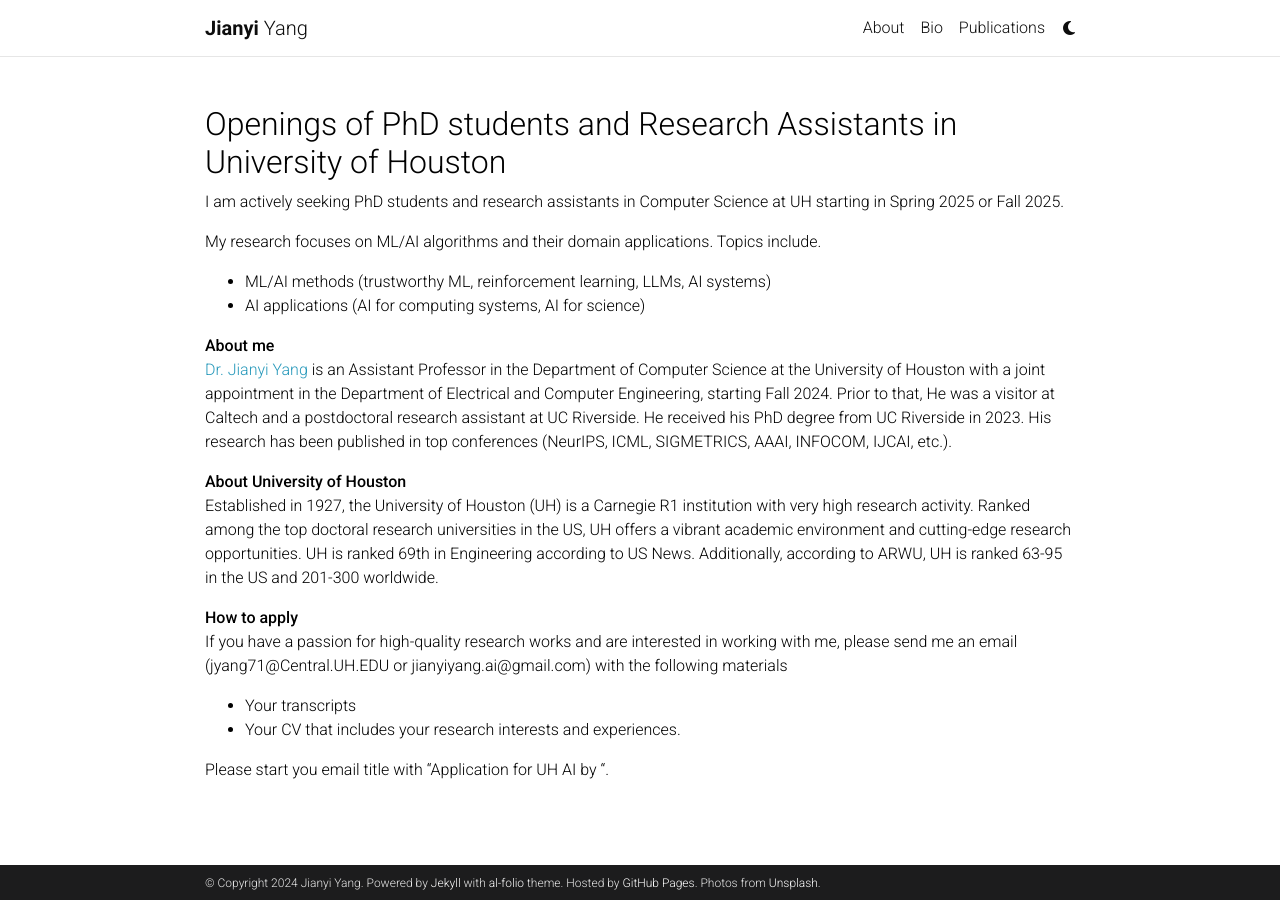
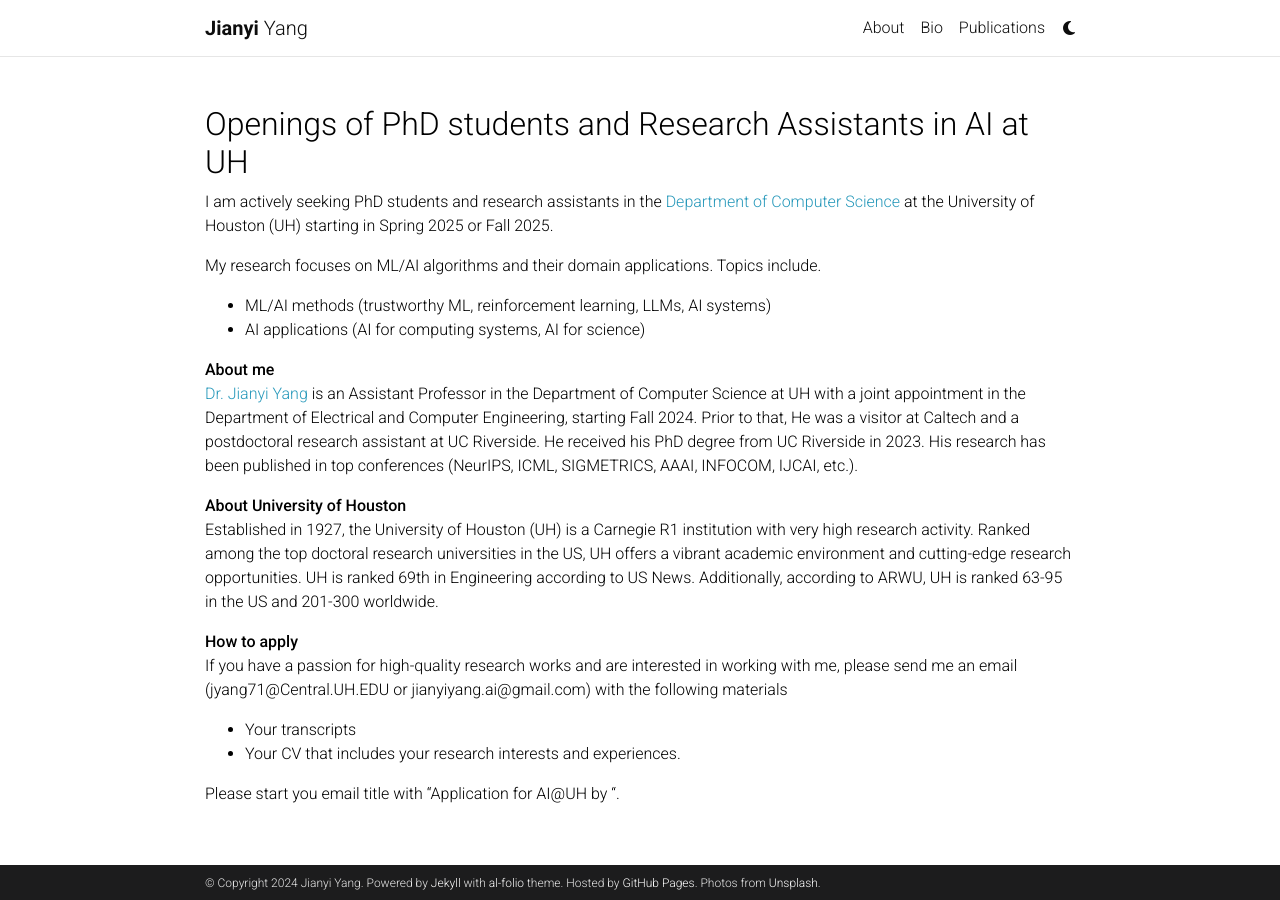
Before and after one commit to JYang-AI/jyang-ai.github.io, a Jekyll site: the page built from _pages/group.md, in a window 1280 px wide. Built offline with Jekyll 4.4.1, drawn with Linux system fonts in a browser that asks for light colours; comment, search, counter and statistics services are not loaded; a style sheet for code colours, icons or effects is not loaded.

Commit message:
Update group.md

```diff
--- a/_pages/group.md
+++ b/_pages/group.md
@@ -7,16 +7,16 @@
 nav_order: 3
 ---
 
-## Openings of PhD students and Research Assistants in University of Houston
+## Openings of PhD students and Research Assistants in AI at UH
 
-I am actively seeking PhD students and research assistants in Computer Science at UH starting in Spring 2025 or Fall 2025.
+I am actively seeking PhD students and research assistants in the [Department of Computer Science](https://uh.edu/nsm/computer-science/) at the University of Houston (UH) starting in Spring 2025 or Fall 2025.
 
 My research focuses on ML/AI algorithms and their domain applications. Topics include.
 + ML/AI methods (trustworthy ML, reinforcement learning, LLMs, AI systems)
 + AI applications (AI for computing systems, AI for science)
 
 **About me**\
-[Dr. Jianyi Yang](https://jyang-ai.github.io) is an Assistant Professor in the Department of Computer Science at the University of Houston with a joint appointment in the Department of Electrical and Computer Engineering, starting Fall 2024. Prior to that, He was a visitor at Caltech and a postdoctoral research assistant at UC Riverside. He received his PhD degree from UC Riverside in 2023. His research has been published in top conferences (NeurIPS, ICML, SIGMETRICS, AAAI, INFOCOM, IJCAI, etc.).
+[Dr. Jianyi Yang](https://jyang-ai.github.io) is an Assistant Professor in the Department of Computer Science at UH with a joint appointment in the Department of Electrical and Computer Engineering, starting Fall 2024. Prior to that, He was a visitor at Caltech and a postdoctoral research assistant at UC Riverside. He received his PhD degree from UC Riverside in 2023. His research has been published in top conferences (NeurIPS, ICML, SIGMETRICS, AAAI, INFOCOM, IJCAI, etc.).
 
 **About University of Houston**\
 Established in 1927, the University of Houston (UH) is a Carnegie R1 institution with very high research activity. Ranked among the top doctoral research universities in the US, UH offers a vibrant academic environment and cutting-edge research opportunities. UH is ranked 69th in Engineering according to US News. Additionally, according to ARWU, UH is ranked 63-95 in the US and 201-300 worldwide.
@@ -26,4 +26,4 @@
 + Your transcripts
 + Your CV that includes your research interests and experiences.
 
-Please start you email title with "Application for UH AI by {{your name}}".
+Please start you email title with "Application for AI@UH by {{your name}}".
```
